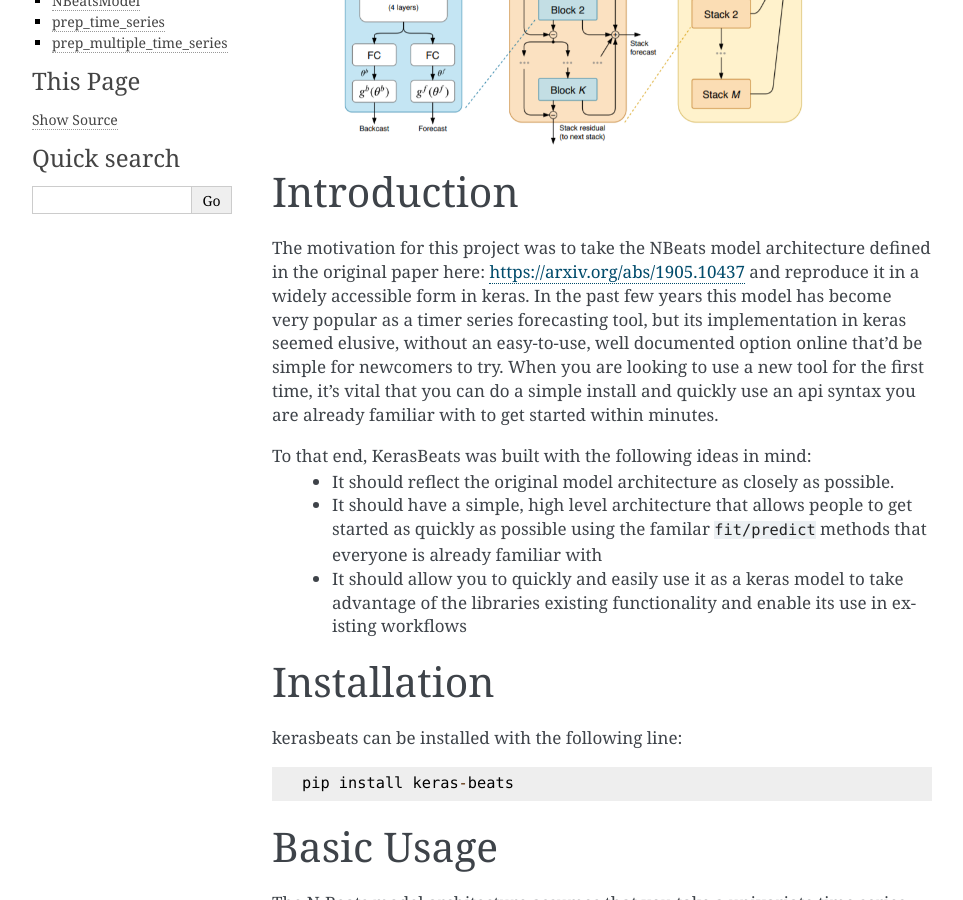
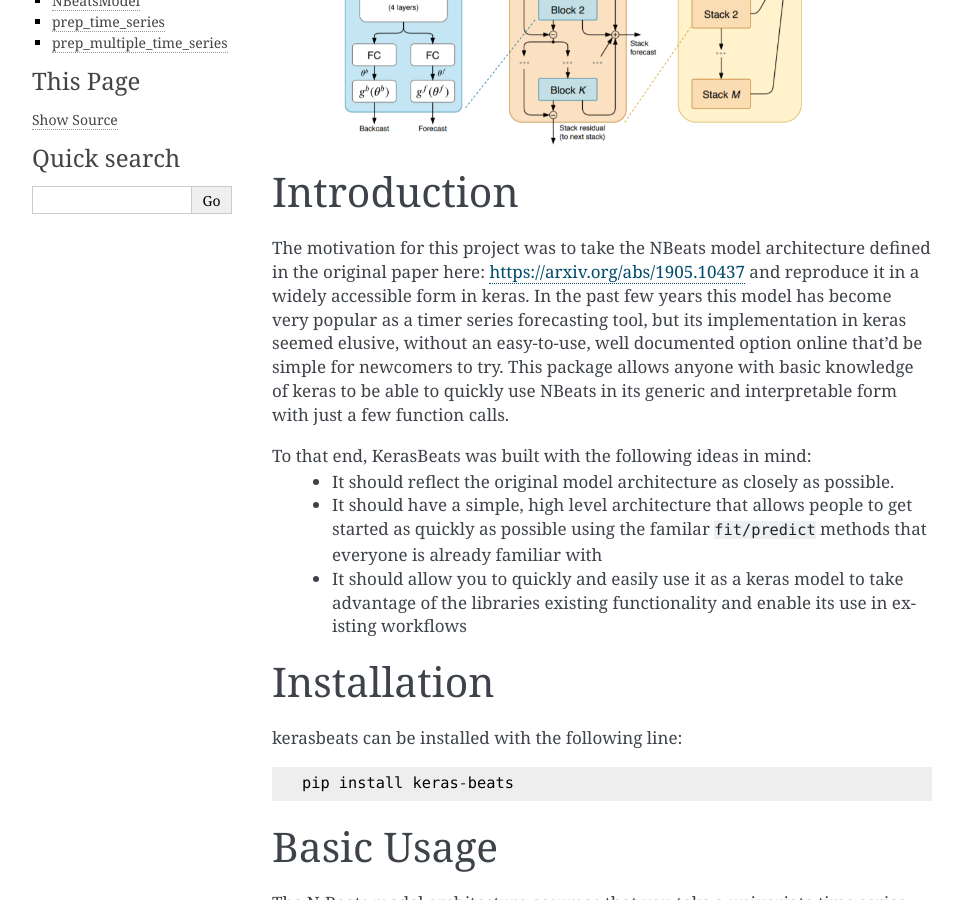
Before and after one commit to JonathanBechtel/KerasBeats, a Sphinx documentation site: the page built from docs/index.rst, in a window 1280 px wide and 900 px high, scrolled down 356 px. Shown: the whole window, without its empty margins (148-1111 px from the left). Built offline with Sphinx 7.4.7, drawn with Linux system fonts in a browser that asks for light colours.

Commit message:
Update index.rst

```diff
--- a/docs/index.rst
+++ b/docs/index.rst
@@ -7,7 +7,7 @@
 Introduction
 ------------
 
-The motivation for this project was to take the NBeats model architecture defined in the original paper here:  https://arxiv.org/abs/1905.10437 and reproduce it in a widely accessible form in keras.  In the past few years this model has become very popular as a timer series forecasting tool, but its implementation in keras seemed elusive, without an easy-to-use, well documented option online that'd be simple for newcomers to try. When you are looking to use a new tool for the first time, it's vital that you can do a simple install and quickly use an api syntax you are already familiar with to get started within minutes.
+The motivation for this project was to take the NBeats model architecture defined in the original paper here:  https://arxiv.org/abs/1905.10437 and reproduce it in a widely accessible form in keras.  In the past few years this model has become very popular as a timer series forecasting tool, but its implementation in keras seemed elusive, without an easy-to-use, well documented option online that'd be simple for newcomers to try.   This package allows anyone with basic knowledge of keras to be able to quickly use NBeats in its generic and interpretable form with just a few function calls.
 
 To that end, KerasBeats was built with the following ideas in mind:
  - It should reflect the original model architecture as closely as possible.
```
